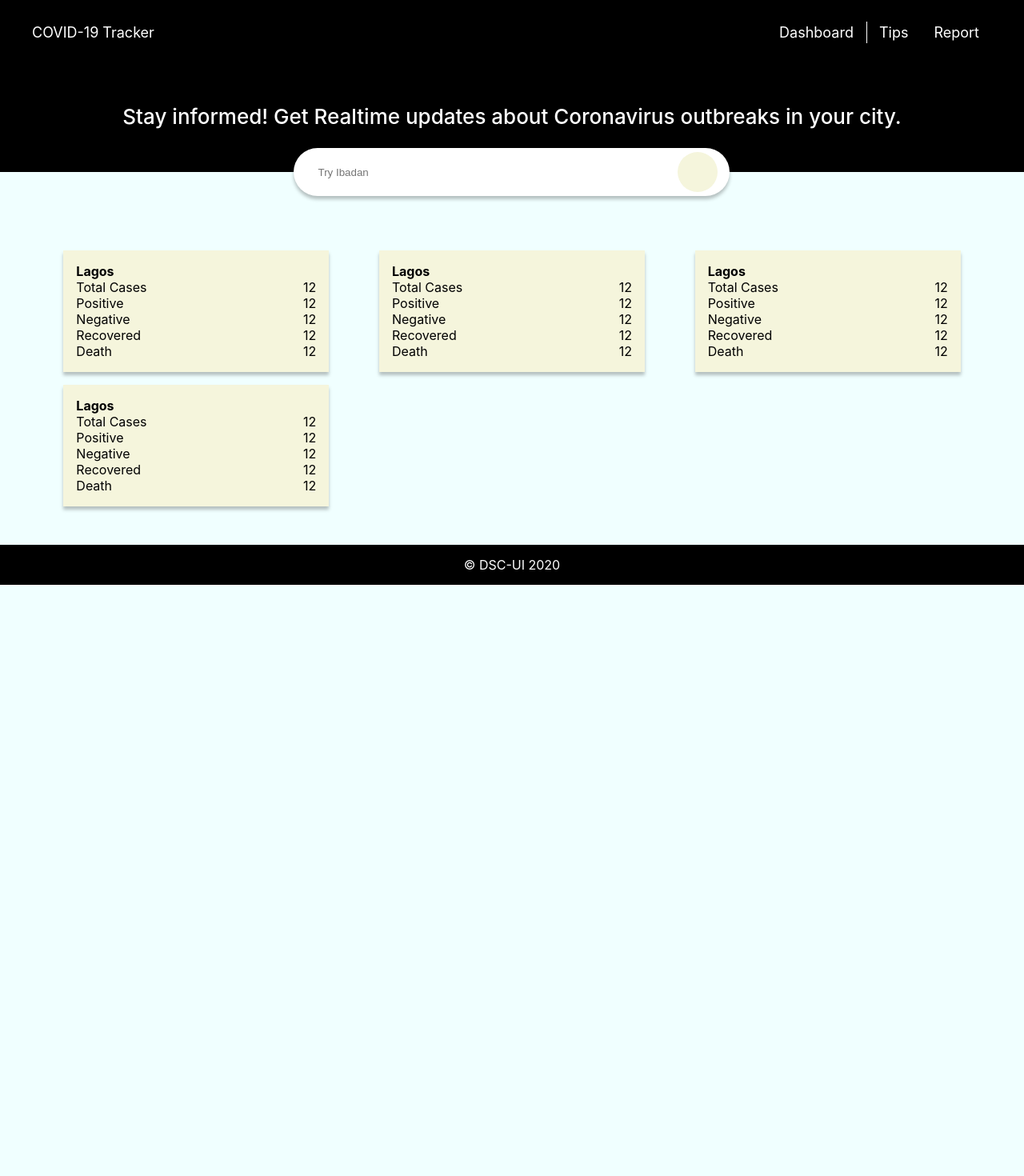
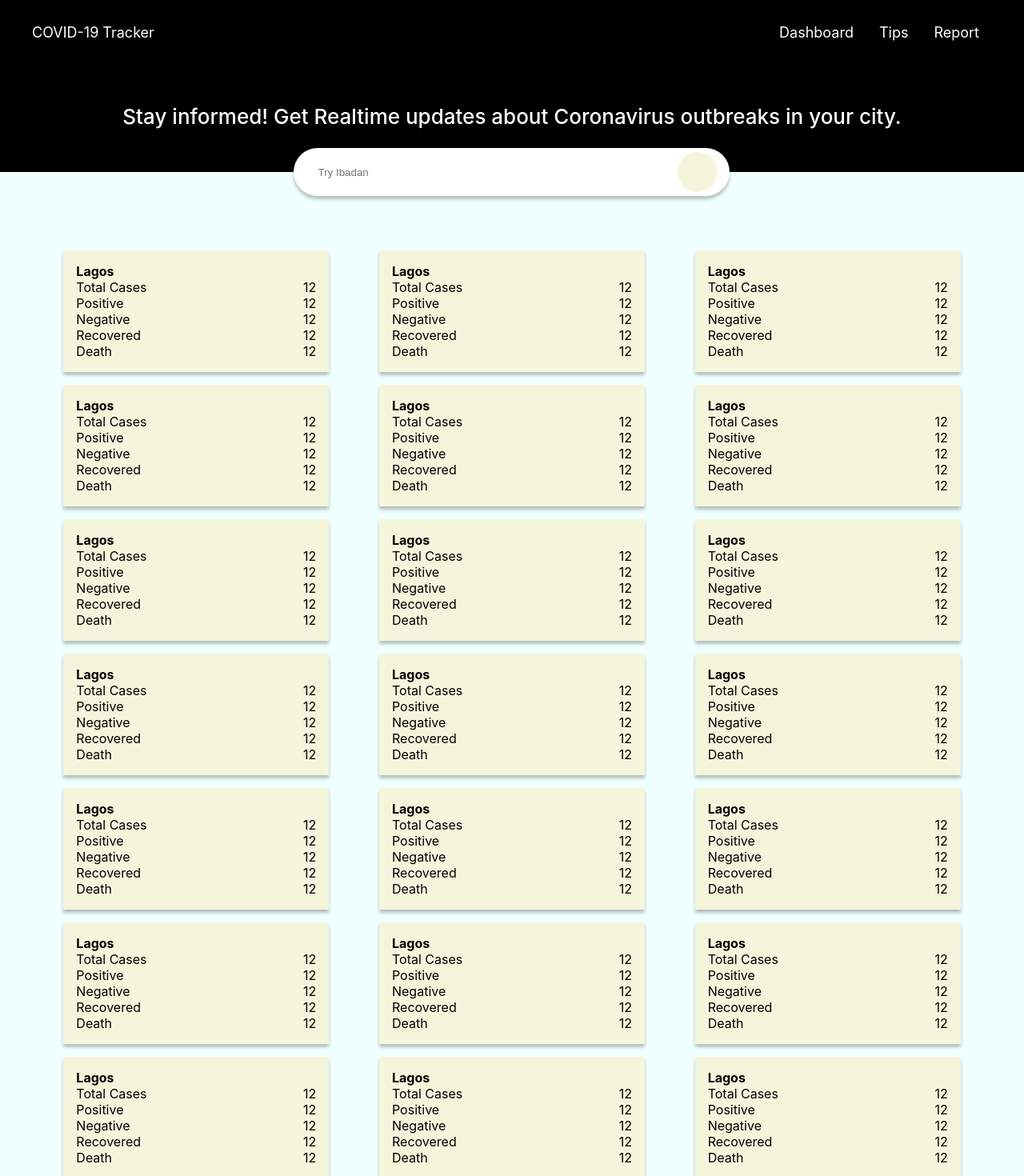
Before and after one commit to samjust2ok/corona, a React (Create React App) app: page / in a window 1280 px wide. Shown: the top 1470 px of the page at 80% size. Before the commit the page ends 800 px from the top, so only its background shows below. Built offline with nearby package versions, Linux system fonts and the light colour scheme.

Commit message:
feat: added color ro active navlink and color for mouse hover.

```diff
--- a/src/App.js
+++ b/src/App.js
@@ -17,6 +17,7 @@ const App = () => (
       <Header />
       <div className='container'>
         <Route exact path={ROUTES.HOME} component={Main} />
+        <Route path={ROUTES.DASHBOARD} component={Main} />
         <Route path={ROUTES.TIPS} component={Tips} />
         <Route path={ROUTES.REPORT} component={Report} />
         <Route path={ROUTES.LOGIN} component={Login} />
--- a/src/pages/Main/index.js
+++ b/src/pages/Main/index.js
@@ -22,6 +22,26 @@ const Main = () => (
         <Card />
         <Card />
         <Card />
+        <Card />
+        <Card />
+        <Card />
+        <Card />
+        <Card />
+        <Card />
+        <Card />
+        <Card />
+        <Card />
+        <Card />
+        <Card />
+        <Card />
+        <Card />
+        <Card />
+        <Card />
+        <Card />
+        <Card />
+        <Card />
+        <Card />
+        <Card />
       </section>
     </div>
   </div>
--- a/src/pages/Navigation/index.js
+++ b/src/pages/Navigation/index.js
@@ -1,5 +1,5 @@
 import React, { Component } from 'react';
-import { Link } from 'react-router-dom';
+import { NavLink as Link } from 'react-router-dom';
 import * as ROUTES from '../../constants/routes';
 import './styles.css';
 
@@ -14,13 +14,19 @@ export default class Header extends Component {
           <nav className='navbar-right'>
             <ul className='navbar-right-content'>
               <li className='navbar-right-item'>
-                <Link to={ROUTES.HOME}>Dashboard</Link>
+                <Link activeStyle={{ color: 'purple' }} to={ROUTES.DASHBOARD}>
+                  Dashboard
+                </Link>
               </li>
               <li className='navbar-right-item'>
-                <Link to={ROUTES.TIPS}>Tips</Link>
+                <Link activeStyle={{ color: 'purple' }} to={ROUTES.TIPS}>
+                  Tips
+                </Link>
               </li>
               <li className='navbar-right-item'>
-                <Link to={ROUTES.REPORT}>Report</Link>
+                <Link activeStyle={{ color: 'purple' }} to={ROUTES.REPORT}>
+                  Report
+                </Link>
               </li>
               <p className='navbar-right-icon'>Hamburger</p>
             </ul>
--- a/src/pages/Navigation/styles.css
+++ b/src/pages/Navigation/styles.css
@@ -35,27 +35,18 @@
 .navbar-right-content {
   display: flex;
   margin-left: auto;
-}
-
-.navbar-right-item:hover {
-  background-position: left bottom;
-}
-
-.navbar-right-item {
-  background: linear-gradient(to right, white 50%, black 50%);
-  background-size: 200% 100%;
-  background-position: right bottom;
-  transition: all 0.5s ease-out;
+  text-decoration: none;
 }
 
 .navbar-right-item a {
   color: white;
   line-height: 1.5em;
   padding: 16px;
-  transition: all 0.6s ease-out;
+  text-decoration: none;
 }
 .navbar-right-item a:hover {
-  color: black;
+  text-decoration: none;
+  background-color: purple;
 }
 
 .navbar-right-icon {
```
